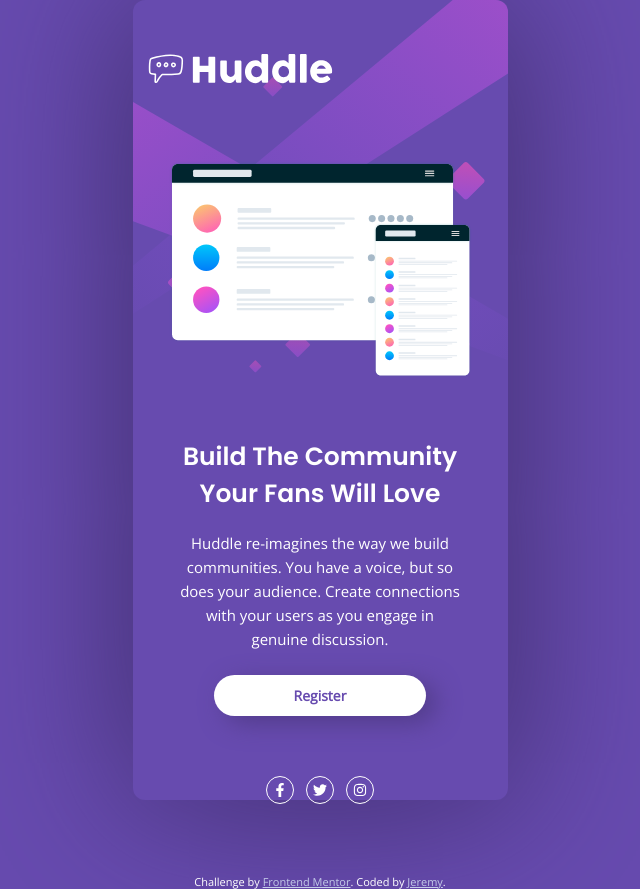
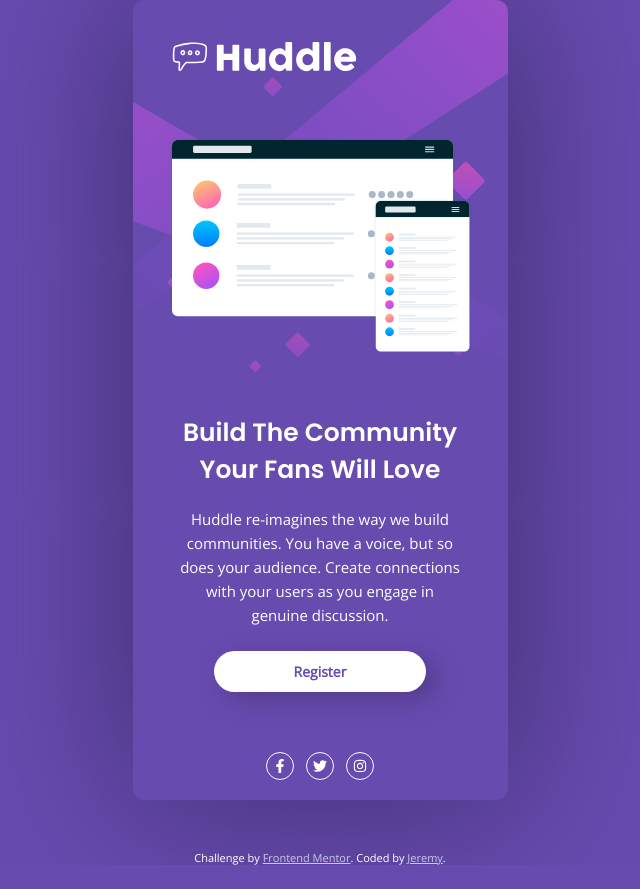
Before and after one commit to jgautrais/fem_huddle_landing_page, a plain HTML site: page index.html in a window 1280 px wide. Shown: the whole page, without its empty margins (320-960 px from the left). After the commit the page ends 865 px from the top, so only its background shows below. Drawn offline with nearby package versions, Linux system fonts and the light colour scheme.

Commit message:
Update style.css

```diff
--- a/style.css
+++ b/style.css
@@ -114,13 +114,13 @@ body, html {
 }
 
 header {
-  margin: 98px 48px 44px;
+  margin: 98px 56px 44px;
   align-self: flex-start;
 }
 
 @media (max-width: 1439px) {
   header {
-    margin: 36px 0px;
+    margin: 24px 24px;
     transform: scale(0.75) translate(-36px);
   }
 }
```
